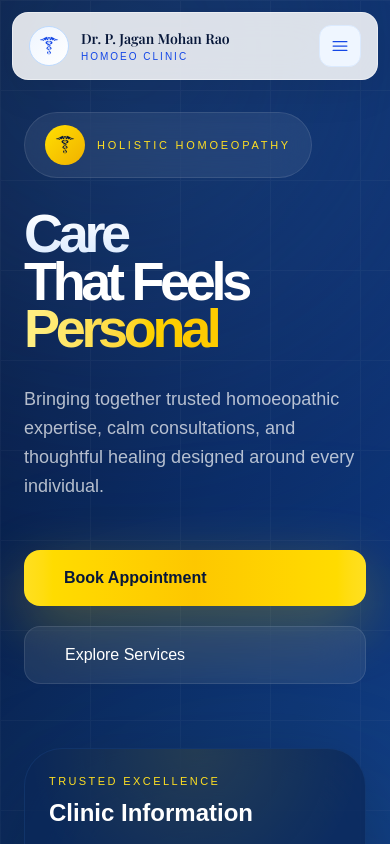
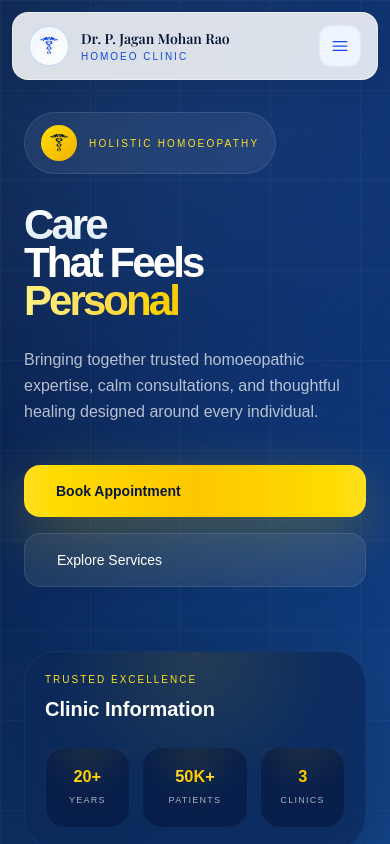
Before and after one commit to avainateya/pjrhc-web, a Next.js app: page / in a window 390 px wide. Shown: the top 844 px of the page. Built offline with nearby package versions, Linux system fonts and the light colour scheme.

Commit message:
Fix responsive doctor title and stats sizing

```diff
--- a/components/sections/Doctor.tsx
+++ b/components/sections/Doctor.tsx
@@ -3,7 +3,6 @@
 import { motion } from "framer-motion";
 
 export default function Doctor() {
-
   const highlights = [
     "20+ Years Experience",
     "Trusted by Thousands",
@@ -12,7 +11,6 @@ export default function Doctor() {
   ];
 
   return (
-
     <section
       id="our physician"
       className="
@@ -26,7 +24,6 @@ export default function Doctor() {
       to-white
     "
     >
-
       {/* BACKGROUND GLOWS */}
 
       <div
@@ -80,7 +77,6 @@ export default function Doctor() {
         px-5 sm:px-6 md:px-12 lg:px-20
       "
       >
-
         <div
           className="
           flex flex-col lg:flex-row
@@ -90,7 +86,6 @@ export default function Doctor() {
           gap-14 lg:gap-24
         "
         >
-
           {/* LEFT SIDE */}
 
           <div
@@ -100,7 +95,6 @@ export default function Doctor() {
             flex justify-center lg:justify-center
           "
           >
-
             <div
               className="
               relative
@@ -110,7 +104,6 @@ export default function Doctor() {
               flex justify-center
             "
             >
-
               {/* BACK GLOW */}
 
               <div
@@ -153,10 +146,6 @@ export default function Doctor() {
               "
               />
 
-              {/* FLOATING DECOR */}
-
-
-
               {/* MAIN FRAME */}
 
               <div
@@ -175,7 +164,6 @@ export default function Doctor() {
                 shadow-[0_35px_100px_rgba(0,0,0,0.14)]
               "
               >
-
                 <div
                   className="
                   relative overflow-hidden
@@ -189,14 +177,11 @@ export default function Doctor() {
                   border border-white/40
                 "
                 >
-
                   {/* IMAGE */}
 
                   <img
                     src="/doctor.jpg"
-
                     alt="Dr. P. Sri Ramana"
-
                     className="
                     w-[260px] h-[340px]
 
@@ -213,17 +198,9 @@ export default function Doctor() {
                     hover:scale-[1.03]
                   "
                   />
-
-
-
-
-
                 </div>
-
               </div>
-
             </div>
-
           </div>
 
           {/* RIGHT SIDE */}
@@ -237,7 +214,6 @@ export default function Doctor() {
             lg:pt-4
           "
           >
-
             {/* TOP BADGE */}
 
             <div
@@ -268,13 +244,19 @@ export default function Doctor() {
 
             <h2
   className="
-              text-4xl sm:text-5xl lg:text-6xl
+  w-full
+
+  min-w-0
+
+  text-center lg:text-left
+
+  text-[clamp(18px,4vw,72px)]
 
   font-black
 
-              leading-[1.05]
+  leading-[1]
 
-              tracking-[-0.04em]
+  tracking-[-0.06em]
 
   text-transparent bg-clip-text
 
@@ -288,11 +270,9 @@ export default function Doctor() {
 >
   Dr. P. Sri Ramana
 </h2>
-
             {/* SUBTITLE */}
 
             <div className="mt-6">
-
               <p
                 className="
                 text-lg sm:text-xl
@@ -318,7 +298,6 @@ export default function Doctor() {
               >
                 Renowned Homoeopathy Practitioner
               </p>
-
             </div>
 
             {/* AWARD */}
@@ -342,7 +321,6 @@ export default function Doctor() {
               p-6
             "
             >
-
               <div
                 className="
                 absolute inset-y-0 left-0
@@ -380,7 +358,6 @@ export default function Doctor() {
                 to receive this prestigious recognition
                 for clinical excellence and patient care.
               </p>
-
             </div>
 
             {/* DESCRIPTION */}
@@ -416,12 +393,9 @@ export default function Doctor() {
               gap-4
             "
             >
-
               {highlights.map((item, i) => (
-
                 <div
                   key={i}
-
                   className="
                   flex items-center gap-3
 
@@ -442,7 +416,6 @@ export default function Doctor() {
                   transition-all duration-300
                 "
                 >
-
                   <div
                     className="
                     w-8 h-8
@@ -474,20 +447,15 @@ export default function Doctor() {
                   >
                     {item}
                   </p>
-
                 </div>
-
               ))}
-
             </div>
 
             {/* CTA */}
 
             <div className="mt-10">
-
               <a
                 href="#appointment"
-
                 className="
                 inline-flex items-center justify-center
 
@@ -515,16 +483,10 @@ export default function Doctor() {
               >
                 Book Consultation
               </a>
-
             </div>
-
           </div>
-
         </div>
-
       </div>
-
     </section>
-
   );
 }
--- a/components/sections/Hero.tsx
+++ b/components/sections/Hero.tsx
@@ -95,7 +95,8 @@ export default function Hero() {
               className="
               inline-flex items-center gap-3
 
-              px-5 py-3
+              px-4 sm:px-5
+              py-3
 
               rounded-full
 
@@ -110,7 +111,7 @@ export default function Hero() {
             >
               <div
                 className="
-                w-10 h-10 rounded-full
+                w-9 h-9 sm:w-10 sm:h-10 rounded-full
 
                 bg-gradient-to-br
                 from-yellow-300
@@ -128,9 +129,9 @@ export default function Hero() {
 
                 uppercase
 
-                tracking-[0.25em]
+                tracking-[0.22em]
 
-                text-[11px]
+                text-[10px] sm:text-[11px]
               "
               >
                 Holistic Homoeopathy
@@ -141,15 +142,17 @@ export default function Hero() {
 
             <h1
               className="
-              text-[54px]
-              sm:text-[76px]
+              text-[42px]
+              xs:text-[50px]
+              sm:text-[68px]
+              md:text-[82px]
               lg:text-[108px]
 
               font-black
 
-              leading-[0.88]
+              leading-[0.9]
 
-              tracking-[-0.08em]
+              tracking-[-0.07em]
             "
             >
               <span
@@ -190,11 +193,11 @@ export default function Hero() {
 
             <p
               className="
-              mt-8
+              mt-7 sm:mt-8
 
               max-w-2xl
 
-              text-lg sm:text-xl
+              text-base sm:text-lg lg:text-xl
 
               leading-relaxed
 
@@ -214,9 +217,9 @@ export default function Hero() {
               className="
               flex flex-col sm:flex-row
 
-              gap-5
+              gap-4 sm:gap-5
 
-              mt-12
+              mt-10 sm:mt-12
             "
             >
               <a
@@ -224,7 +227,8 @@ export default function Hero() {
                 className="
                 group relative overflow-hidden
 
-                px-10 py-4
+                px-8 sm:px-10
+                py-4
 
                 rounded-2xl
 
@@ -236,6 +240,8 @@ export default function Hero() {
                 text-[#071739]
 
                 font-bold
+
+                text-sm sm:text-base
 
                 shadow-[0_20px_60px_rgba(255,215,0,0.28)]
 
@@ -264,7 +270,8 @@ export default function Hero() {
               <a
                 href="#services"
                 className="
-                px-10 py-4
+                px-8 sm:px-10
+                py-4
 
                 rounded-2xl
 
@@ -275,6 +282,8 @@ export default function Hero() {
                 backdrop-blur-xl
 
                 text-white font-medium
+
+                text-sm sm:text-base
 
                 hover:bg-white/[0.1]
 
@@ -297,7 +306,7 @@ export default function Hero() {
               className="
               relative overflow-hidden
 
-              rounded-[38px]
+              rounded-[32px] sm:rounded-[38px]
 
               bg-[#0B2555]/70
 
@@ -307,7 +316,7 @@ export default function Hero() {
 
               shadow-[0_35px_100px_rgba(0,0,0,0.28)]
 
-              p-6 lg:p-8
+              p-5 sm:p-6 lg:p-8
             "
             >
               {/* LIGHT */}
@@ -329,7 +338,7 @@ export default function Hero() {
                   className="
                   flex items-center justify-between
 
-                  mb-8
+                  mb-6 sm:mb-8
                 "
                 >
                   <div>
@@ -339,9 +348,9 @@ export default function Hero() {
 
                       uppercase
 
-                      tracking-[0.22em]
+                      tracking-[0.2em]
 
-                      text-[11px]
+                      text-[10px] sm:text-[11px]
                     "
                     >
                       Trusted Excellence
@@ -349,7 +358,7 @@ export default function Hero() {
 
                     <h3
                       className="
-                      text-2xl lg:text-3xl
+                      text-xl sm:text-2xl lg:text-3xl
 
                       font-black
 
@@ -362,37 +371,41 @@ export default function Hero() {
                 </div>
 
                 {/* STATS */}
-{/* STATS */}
 
                 <div
                   className="
-  grid grid-cols-3
+                  flex items-stretch justify-between
 
-  gap-4 lg:gap-5
+                  gap-3 sm:gap-5
                 "
                 >
                   {[
                     {
                       value: "20+",
                       label: "Years",
+                      width: "flex-[0.9]",
                     },
 
                     {
                       value: "50K+",
                       label: "Patients",
+                      width: "flex-[1.2]",
                     },
 
                     {
                       value: "3",
                       label: "Clinics",
+                      width: "flex-[0.9]",
                     },
                   ].map((item, i) => (
                     <div
                       key={i}
-      className="
+                      className={`
+                        ${item.width}
+
                         relative
 
-      rounded-[24px]
+                        rounded-[20px] sm:rounded-[24px]
 
                         bg-[#081D46]/80
 
@@ -400,7 +413,10 @@ export default function Hero() {
 
                         backdrop-blur-2xl
 
-      px-4 py-6
+                        px-2 sm:px-3
+                        py-5 sm:py-6
+
+                        min-w-0
 
                         flex flex-col items-center justify-center
 
@@ -409,7 +425,7 @@ export default function Hero() {
                         hover:bg-[#09214f]
 
                         transition-all duration-500
-    "
+                      `}
                     >
                       <div
                         className="
@@ -426,25 +442,23 @@ export default function Hero() {
                         relative z-10
 
                         flex flex-col items-center
+
+                        w-full
                       "
                       >
                         <h2
                           className="
                           w-full
 
-  min-w-[90px]
-
-  flex items-center justify-center
-
                           text-center
 
-  text-[34px]
-  sm:text-[38px]
-  lg:text-[42px]
+                          text-[clamp(10px,4.2vw,28px)]
 
                           font-black
 
                           leading-none
+
+                          whitespace-nowrap
 
                           text-transparent bg-clip-text
 
@@ -459,13 +473,15 @@ export default function Hero() {
 
                         <p
                           className="
-          mt-3
+                          mt-2 sm:mt-3
 
-          text-[10px] sm:text-xs
+                          text-[8px]
+                          min-[380px]:text-[9px]
+                          sm:text-xs
 
                           uppercase
 
-          tracking-[0.18em]
+                          tracking-[0.14em]
 
                           text-white/65
 
@@ -477,7 +493,8 @@ export default function Hero() {
                       </div>
                     </div>
                   ))}
-</div>              </div>
+                </div>
+              </div>
             </div>
           </motion.div>
         </div>
```
Lines whose indentation alone changed are shown as unchanged.
